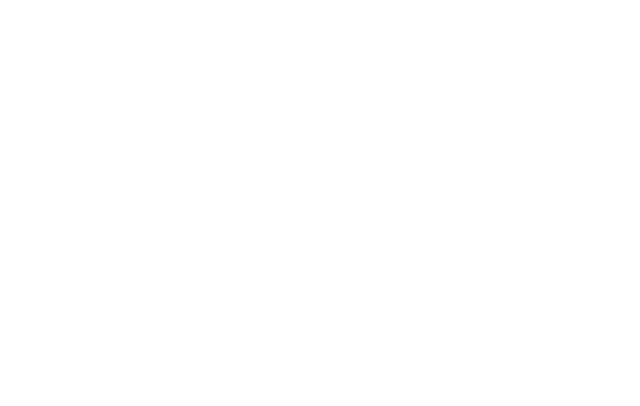
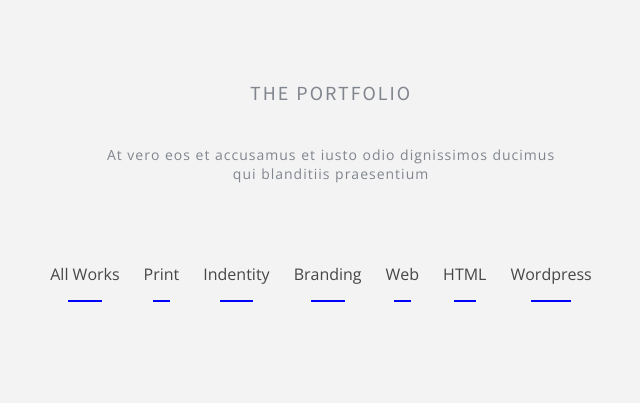
Before and after one commit to YuraSadilenko/bouncy, a website: page src/index.html in a window 1280 px wide. Shown: the whole page, without its empty margins (309-949 px from the left). Drawn offline with nearby package versions, Linux system fonts and the light colour scheme.

Commit message:
add blocks title paragraph and list

```diff
--- a/src/css/style.css
+++ b/src/css/style.css
@@ -1,5 +1,57 @@
+@import url("https://fonts.googleapis.com/css?family=Open+Sans|Roboto|Source+Sans+Pro");
 * {
   margin: 0;
   padding: 0;
   box-sizing: border-box;
 }
+
+@font-face {
+  font-family: "big-john";
+  src: url("fonts/big-john.otf");
+}
+
+.portfolio {
+  background: #f3f3f3;
+  padding: 80px 0 101px;
+  text-align: center;
+}
+
+.portfolio__title {
+  color: #81868e;
+  font: 20px "Source Sans Pro", sans-serif;
+  text-transform: uppercase;
+  letter-spacing: 2px;
+}
+
+.portfolio__paragraph {
+  width: 463px;
+  max-width: 100%;
+  margin: 0 auto;
+  color: #81868e;
+  font: 14px "Open Sans", sans-serif;
+  margin-top: 40px;
+  letter-spacing: 1px;
+}
+
+.portfolio__list {
+  margin-top: 80px;
+}
+
+.portfolio__item {
+  display: inline-block;
+  margin-right: 20px;
+}
+
+.portfolio__item:after {
+  content: "";
+  display: block;
+  width: 50%;
+  margin: 15px auto 0;
+  border-bottom: blue 2px solid;
+}
+
+.portfolio__link {
+  color: #464646;
+  font: 16px "Open Sans", sans-serif;
+  text-decoration: none;
+}
--- a/src/index.html
+++ b/src/index.html
@@ -7,5 +7,20 @@
   <meta name="viewport" content="width=device-width, initial-scale=1">
 </head>
 <body>
+  <main>
+    <div class="portfolio">
+      <h2 class="portfolio__title">The portfolio</h2>
+      <p class="portfolio__paragraph">At vero eos et accusamus et iusto odio dignissimos ducimus qui blanditiis praesentium</p>
+      <ul class="portfolio__list">
+        <li class="portfolio__item"><a href="#" class="portfolio__link">All Works</a></li>
+        <li class="portfolio__item"><a href="#" class="portfolio__link">Print</a></li>
+        <li class="portfolio__item"><a href="#" class="portfolio__link">Indentity</a></li>
+        <li class="portfolio__item"><a href="#" class="portfolio__link">Branding</a></li>
+        <li class="portfolio__item"><a href="#" class="portfolio__link">Web</a></li>
+        <li class="portfolio__item"><a href="#" class="portfolio__link">HTML</a></li>
+        <li class="portfolio__item"><a href="#" class="portfolio__link">Wordpress</a></li>
+      </ul>
+    </div>
+  </main>
 </body>
 </html>
--- /dev/null
+++ b/src/sass/_portfolio.scss
@@ -0,0 +1,44 @@
+.portfolio {
+  background: $light-grey;
+  padding: 80px 0 101px;
+  text-align: center;
+
+  &__title {
+    color: $grey;
+    font: 20px $source-sans;
+    text-transform: uppercase;
+    letter-spacing: 2px;
+  }
+
+  &__paragraph {
+    width: 463px;
+    max-width: 100%;
+    margin: 0 auto;
+    color: $grey;
+    font: 14px $open-sans;
+    margin-top: 40px;
+    letter-spacing: 1px;
+  }
+
+  &__list {
+    margin-top: 80px;
+  }
+
+  &__item {
+    display: inline-block;
+    margin-right: 20px;
+    &:after {
+      content: "";
+      display: block;
+      width: 50%;
+      margin: 15px auto 0;
+      border-bottom: blue 2px solid;
+    }
+  }
+
+  &__link {
+    color: $dark-grey;
+    font: 16px $open-sans;
+    text-decoration: none;
+  }
+}
--- a/src/sass/common/_varibles.scss
+++ b/src/sass/common/_varibles.scss
@@ -2,3 +2,6 @@ $open-sans: "Open Sans", sans-serif;
 $roboto: "Roboto", sans-serif;
 $source-sans: "Source Sans Pro", sans-serif;
 $big-john: "big-john", sans-serif;
+$light-grey: #f3f3f3;
+$grey: #81868e;
+$dark-grey: #464646;
--- a/src/sass/main.scss
+++ b/src/sass/main.scss
@@ -2,3 +2,4 @@
 @import "common/varibles";
 @import "common/mixins";
 @import "common/fonts";
+@import "portfolio";
```
Also changed, not shown: src/sass/common/_mixins.scss (added).
